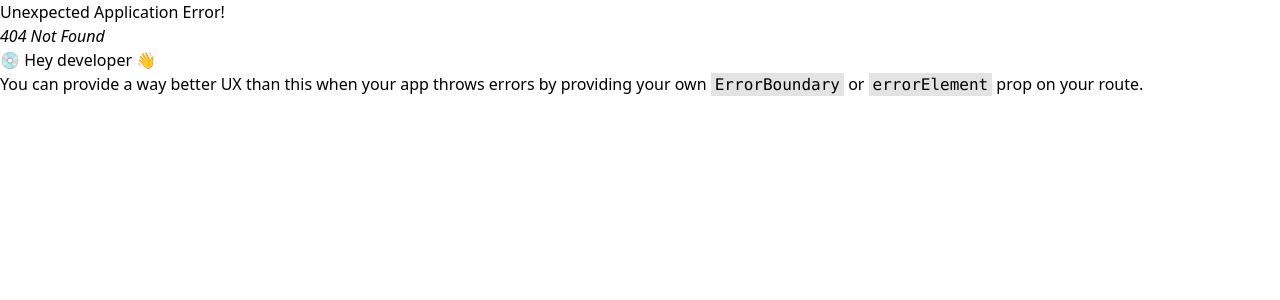
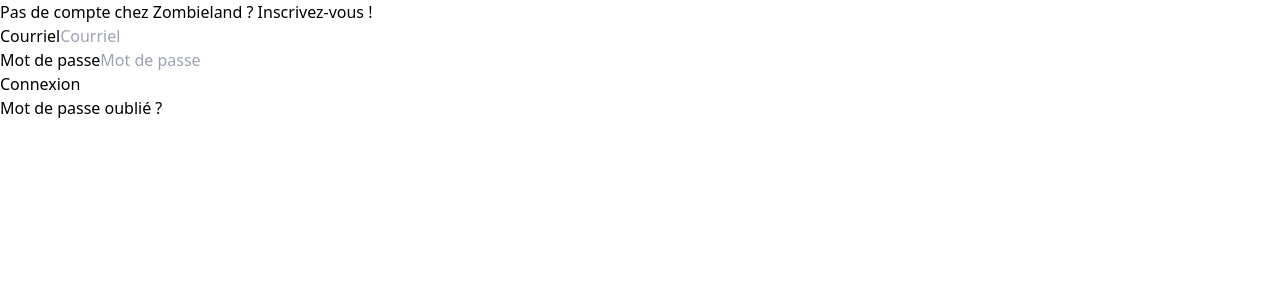
Before and after one commit to Pauline-Devavry/projet-zombieland-fork, a React (Vite) app in the folder client/: page /connexion in a window 1280 px wide. Before the commit this address had no page. Shown: the top 300 px of the page. Built offline with nearby package versions, Linux system fonts and the light colour scheme.

Commit message:
S1D1 client - add connexion page

```diff
--- /dev/null
+++ b/client/src/pages/Connexion.jsx
@@ -0,0 +1,52 @@
+import React, { useState } from 'react';
+
+function Connexion() {
+  const [email, setEmail] = useState('');
+  const [password, setPassword] = useState('');
+
+  const handleLogin = (event) => {
+    event.preventDefault();
+    console.log('Email:', email);
+    console.log('Password:', password);
+  };
+
+
+return (
+    <div>
+        <h2>Pas de compte chez Zombieland ? Inscrivez-vous !</h2>
+        <form onSubmit={handleLogin}>
+    <div>
+            <label>Courriel</label>
+
+            <input type="email"
+            value={email}
+            onChange={(e) => setPassword(e.target.value)}
+            placeholder="Courriel"
+            required
+    />
+
+    </div>
+    <div>
+            <label>Mot de passe</label>
+            <input
+       type="password"
+       value={password}
+       onChange={(e) => setPassword(e.target.value)}
+       placeholder="Mot de passe"
+       required
+     />
+   </div>
+        <button type="submit">
+          Connexion
+        </button>
+      </form>
+      <a href="#" >
+        Mot de passe oublié ?
+      </a>
+    </div>
+   );
+}
+
+
+
+export default Connexion
```
Also changed, not shown: client/src/main.jsx (+8 -2 lines).
